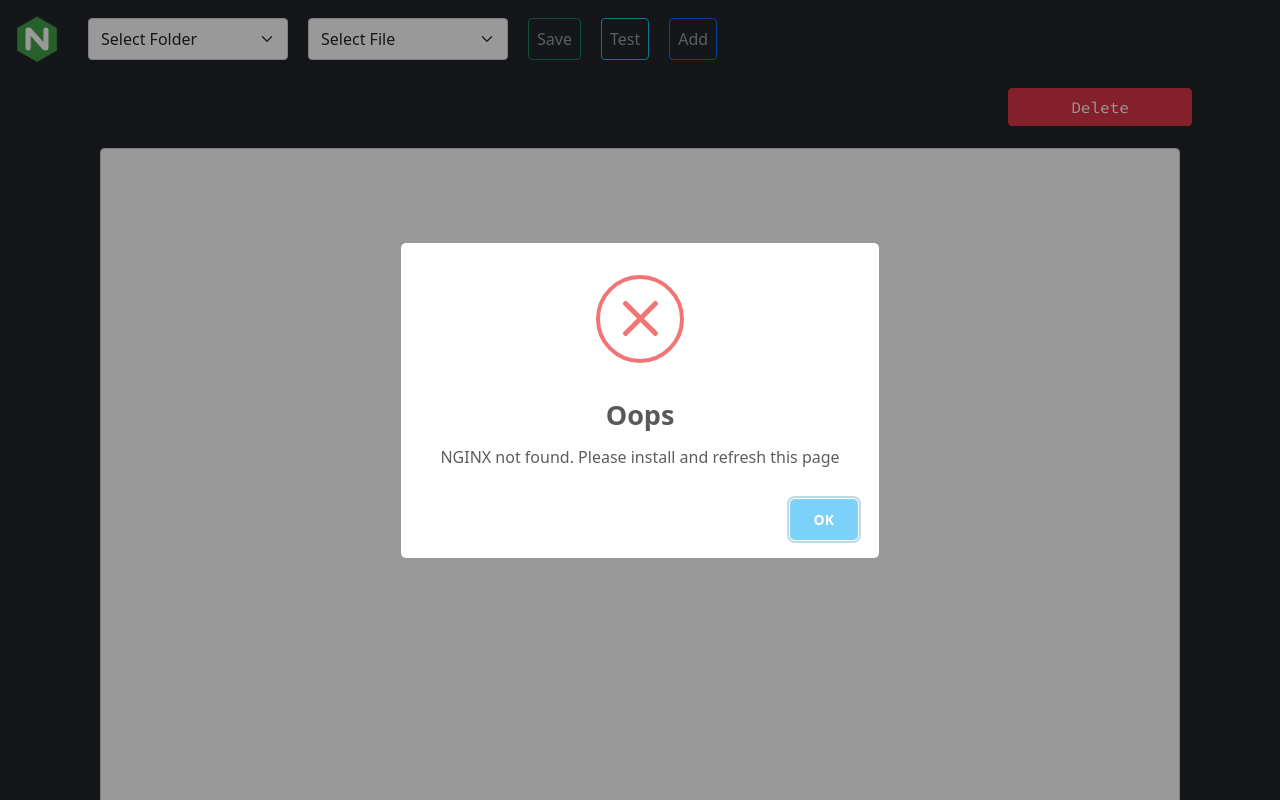
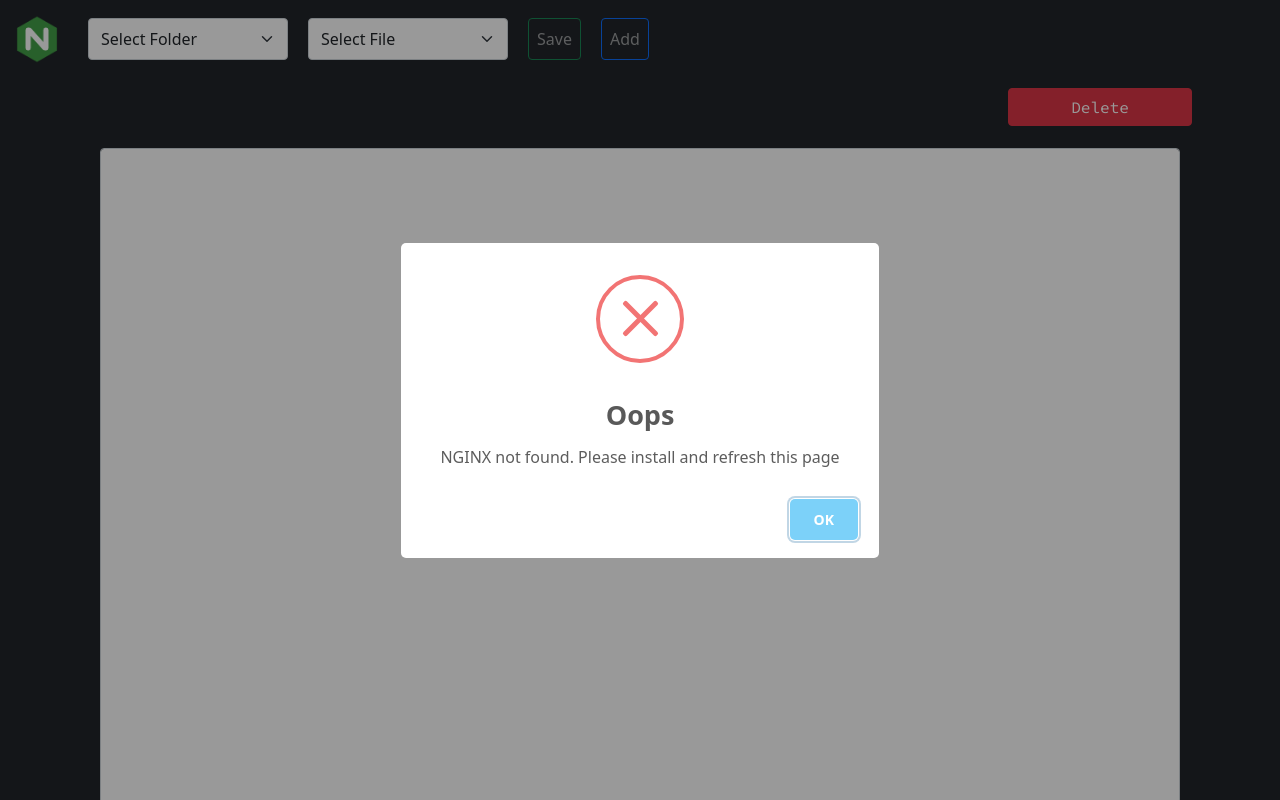
Before and after one commit to wurkup/Nginx-Interface, a Flask app: page / in a window 1280 px wide. Run offline with Flask 2, Linux system fonts and the light colour scheme.

Commit message:
removed test functionality for now

```diff
--- a/server.py
+++ b/server.py
@@ -20,7 +20,6 @@
     With exit code 0,127 we can see if nginx is installed or not
     '''
     is_installed = subprocess.call("nginx -ver",shell=True)
-    print("The exit code was: %s" % is_installed)
     if is_installed == 127:
         return {"code":is_installed,"msg":"Nginx not found,Please install Nginx"},404
     return {"code":200,"msg":"Nginx available"}
--- a/templates/index.html
+++ b/templates/index.html
@@ -38,9 +38,9 @@
           <li class="nav-item">
             <a class="btn btn-outline-success nav-link" onclick="file_save()" id="save-btn" aria-current="page">Save</a>
           </li>
-          <li class="nav-item">
+          <!-- <li class="nav-item">
             <a class="btn btn-outline-info nav-link" onclick="test_conf()" id="save-btn" aria-current="page">Test</a>
-          </li>
+          </li> -->
           <li class="nav-item">
             <a class="btn btn-outline-primary nav-link" id="save-btn" data-bs-toggle="modal" data-bs-target="#exampleModal"
               aria-current="page">Add</a>
```
